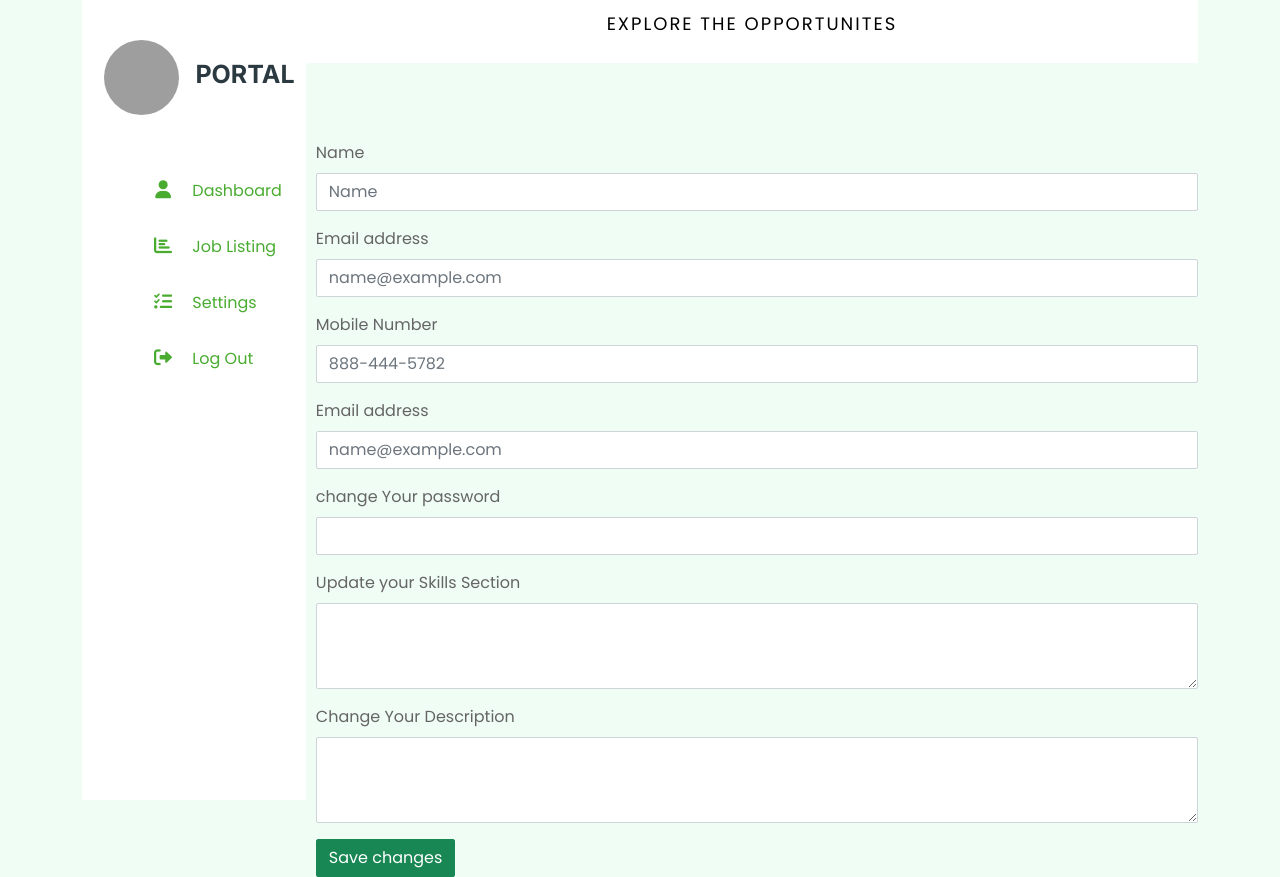
After one commit to prashantkr29/Job-Portal-Management-System, a PHP site: page /dashboard-settings.html in a window 1280 px wide. The commit adds this page. Run offline with PHP 8.4, Linux system fonts and the light colour scheme; some libraries are stand-ins or nearby versions; grey boxes are pictures that could not be loaded.

Commit message:
dashboard settings and updation

```diff
--- a/css/dashboard.css
+++ b/css/dashboard.css
@@ -156,7 +156,7 @@ h4{
     border-radius: 10px;
     display: flex;
     left: 50px;
-
+    box-shadow: 0 20px 35px 0px rgba(0, 0, 0, 0.1);
 }
 .skills-container{
     margin-left: 554px;
@@ -167,7 +167,7 @@ h4{
     display: inline-flex;
     margin-top: 25px;
     margin-left: 38px;
-
+    box-shadow: 0 20px 35px rgba(0, 0, 0, 0.1);
     width: 402px;
     height: 250px;
     margin-bottom: 10px;    border: 1px ;
@@ -185,7 +185,7 @@ h4{
     width: 100%;
     padding: 10px;
     margin-top: 10px;
-    background: #fff;
+    background: #a5e4c400;
     border-radius: 10px;
     box-shadow: 0 20px 35px rgba(0, 0, 0, 0.1);
   }
@@ -230,3 +230,9 @@ h4{
     color: #fff;
     transition: 0.5rem;
   }
+
+
+  .updation{
+    padding-left: 10px;
+    margin-top: 78px;
+  }
--- a/dashboard-job.html
+++ b/dashboard-job.html
@@ -47,13 +47,13 @@
               >
             </li>
             <li>
-              <a href="#"
+              <a href="dashboard-job.html"
                 ><i class="fas fa-chart-bar"></i>
                 <span class="nav-item">Job Listing</span></a
               >
             </li>
             <li>
-              <a href="#"
+              <a href="dashboard-settings.html"
                 ><i class="fas fa-tasks"></i>
                 <span class="nav-item">Settings</span></a
               >
--- /dev/null
+++ b/dashboard-settings.html
@@ -0,0 +1,122 @@
+<!DOCTYPE html>
+<html lang="en">
+  <head>
+    <meta charset="UTF-8" />
+    <meta http-equiv="X-UA-Compatible" content="IE=edge" />
+    <meta name="viewport" content="width=device-width, initial-scale=1.0" />
+    <link rel="stylesheet" href="/css/dashboard.css" />
+
+    <link rel="preconnect" href="https://fonts.googleapis.com" />
+    <link rel="preconnect" href="https://fonts.gstatic.com" crossorigin />
+    <link
+      href="https://fonts.googleapis.com/css2?family=Heebo:wght@400;500;600&family=Inter:wght@700;800&display=swap"
+      rel="stylesheet"
+    />
+
+    <!-- Icon Font Stylesheet -->
+    <link
+      href="https://cdnjs.cloudflare.com/ajax/libs/font-awesome/5.10.0/css/all.min.css"
+      rel="stylesheet"
+    />
+    <link
+      href="https://cdn.jsdelivr.net/npm/bootstrap-icons@1.4.1/font/bootstrap-icons.css"
+      rel="stylesheet"
+    />
+    <link
+      href="https://cdn.jsdelivr.net/npm/bootstrap@5.0.2/dist/css/bootstrap.min.css"
+      rel="stylesheet"
+      integrity="sha384-EVSTQN3/azprG1Anm3QDgpJLIm9Nao0Yz1ztcQTwFspd3yD65VohhpuuCOmLASjC"
+      crossorigin="anonymous"
+    />
+    <!-- Libraries Stylesheet -->
+    <link href="lib/animate/animate.min.css" rel="stylesheet" />
+    <link href="lib/owlcarousel/assets/owl.carousel.min.css" rel="stylesheet" />
+
+    <!-- Customized Bootstrap Stylesheet -->
+    <link href="css/bootstrap.min.css" rel="stylesheet" />
+
+    <link
+      rel="stylesheet"
+      href="https://cdnjs.cloudflare.com/ajax/libs/font-awesome/6.1.2/css/all.min.css"
+      integrity="sha512-1sCRPdkRXhBV2PBLUdRb4tMg1w2YPf37qatUFeS7zlBy7jJI8Lf4VHwWfZZfpXtYSLy85pkm9GaYVYMfw5BC1A=="
+      crossorigin="anonymous"
+      referrerpolicy="no-referrer"
+    />
+
+    <title>Document</title>
+  </head>
+  <body>
+    <div class="container">
+      <nav>
+        <div class="navbar">
+          <div class="logo">
+            <img src="/img/logo.jpg" alt="" />
+            <h1 style="font-size: 25px">Portal</h1>
+          </div>
+          <ul>
+            <li>
+              <a href="dashboard.html"
+                ><i class="fas fa-user"></i>
+                <span class="nav-item">Dashboard</span></a
+              >
+            </li>
+            <li>
+              <a href="dashboard-job.html"
+                ><i class="fas fa-chart-bar"></i>
+                <span class="nav-item">Job Listing</span></a
+              >
+            </li>
+            <li>
+              <a href="dashboard-settings.html"
+                ><i class="fas fa-tasks"></i>
+                <span class="nav-item">Settings</span></a
+              >
+            </li>
+            <li>
+              <a href="login.html" class="Logout"
+                ><i class="fas fa-sign-out-alt"></i>
+                <span class="nav-item">Log Out</span></a
+              >
+            </li>
+          </ul>
+        </div>
+      </nav>
+      <section class="main">
+        <div class="main-top">
+          <p>Explore the opportunites</p>
+        </div>
+        <div class="updation">
+        <div class="mb-3">
+            <label for="exampleFormControlInput1" class="form-label">Name</label>
+            <input type="Text" class="form-control" id="exampleFormControlInput1" placeholder="Name">
+          </div>
+          <div class="mb-3">
+            <label for="exampleFormControlInput1" class="form-label">Email address</label>
+            <input type="email" class="form-control" id="exampleFormControlInput1" placeholder="name@example.com">
+          </div>
+          <div class="mb-3">
+            <label for="exampleFormControlInput1" class="form-label">Mobile Number</label>
+            <input type="text" class="form-control" id="exampleFormControlInput1" placeholder="888-444-5782">
+          </div>
+          <div class="mb-3">
+            <label for="exampleFormControlInput1" class="form-label">Email address</label>
+            <input type="email" class="form-control" id="exampleFormControlInput1" placeholder="name@example.com">
+          </div>
+          <div class="mb-3">
+            <label for="exampleFormControlInput1" class="form-label">change Your password</label>
+            <input type="password" class="form-control" id="exampleFormControlInput1" placeholder="">
+          </div>
+          <div class="mb-3">
+            <label for="exampleFormControlTextarea1" class="form-label">Update your Skills Section</label>
+            <textarea class="form-control" id="exampleFormControlTextarea1" rows="3"></textarea>
+          </div>
+          <div class="mb-3">
+            <label for="exampleFormControlTextarea1" class="form-label">Change Your Description</label>
+            <textarea class="form-control" id="exampleFormControlTextarea1" rows="3"></textarea>
+          </div>
+          <button type="button" class="btn btn-success">Save changes</button>
+        </div>
+        </section>
+    </div>
+  </body>
+</html>
```
Also changed, not shown: dashboard.html (+20 -20 lines).
